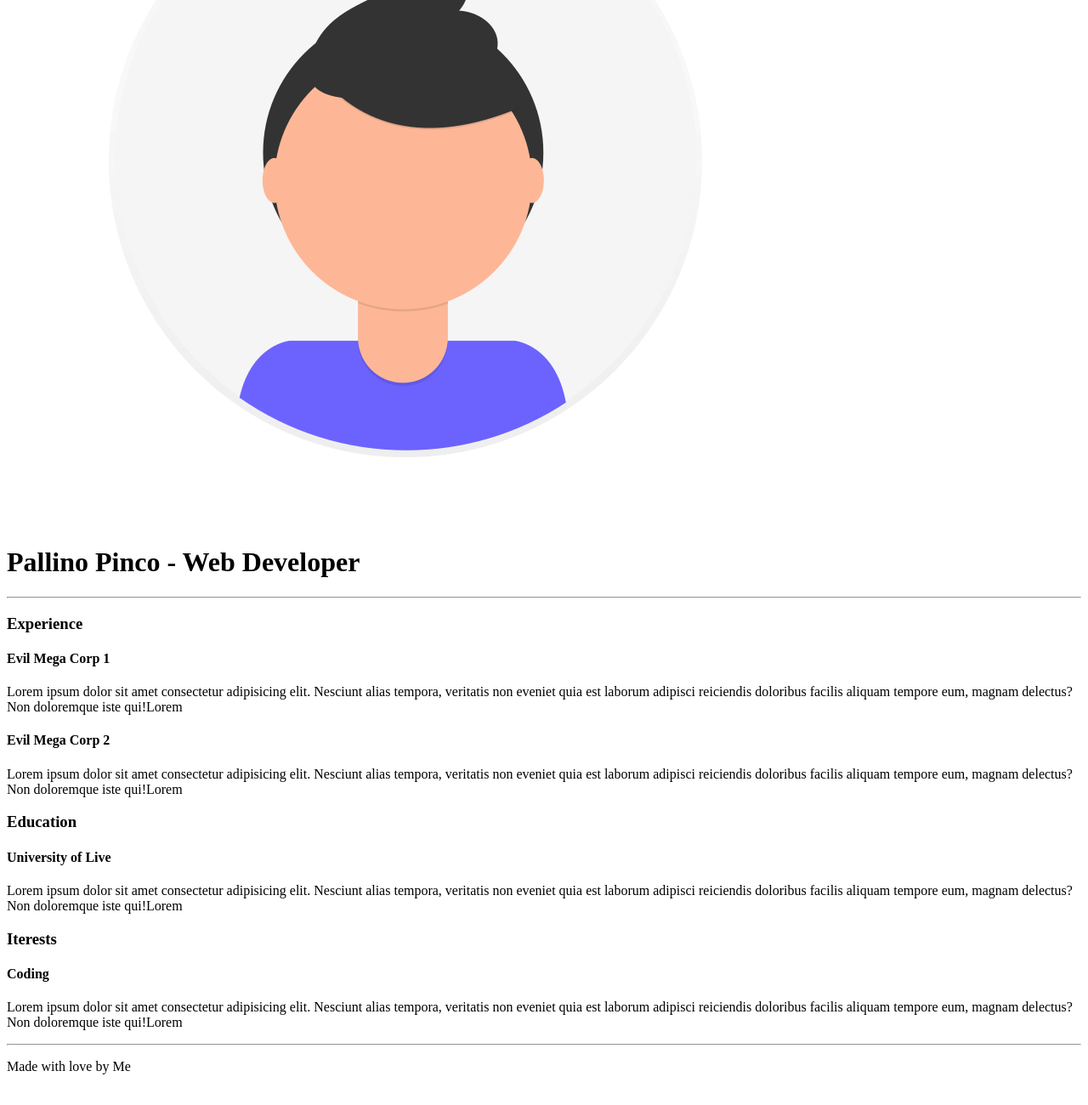
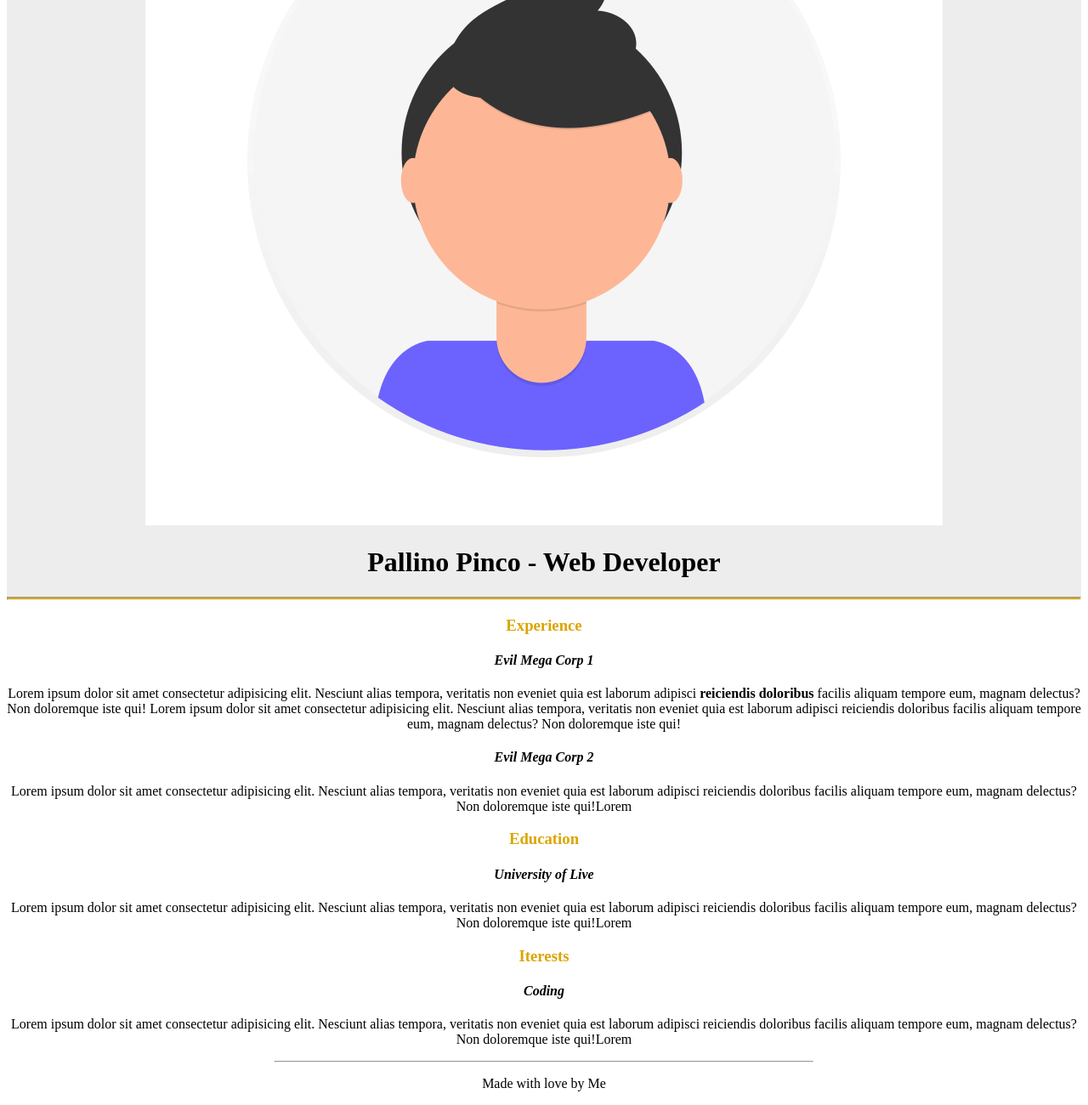
Before and after one commit to adelademarku/html-css-curriculum-vitae, a plain HTML site: page index.html in a window 1280 px wide. Shown: the part 248-1548 px from the top of the page at 85% size. Drawn offline with Linux system fonts and the light colour scheme.

Commit message:
sistemazione class

```diff
--- a/index.html
+++ b/index.html
@@ -7,21 +7,28 @@
     <meta name="viewport" content="width=device-width, initial-scale=1.0">
     <title>Document</title>
 
+    <link href="style.css" rel="stylesheet" type="text/css">
 
 </head>
 
 <body>
-    <div>
+    <div class="introduction">
+
         <img src="img\profile.png" alt="Profile">
         <h1>Pallino Pinco - Web Developer</h1>
-        <hr>
+        <hr class="endintro">
     </div>
+
     <div>
         <h3> Experience</h3>
         <h4> Evil Mega Corp 1</h4>
         <p> Lorem ipsum dolor sit amet consectetur adipisicing elit. Nesciunt alias tempora, veritatis non eveniet quia
+            est laborum adipisci <b> reiciendis doloribus </b>facilis aliquam tempore eum, magnam delectus? Non
+            doloremque iste
+            qui! Lorem ipsum dolor sit amet consectetur adipisicing elit. Nesciunt alias tempora, veritatis non eveniet
+            quia
             est laborum adipisci reiciendis doloribus facilis aliquam tempore eum, magnam delectus? Non doloremque iste
-            qui!Lorem
+            qui!
 
         </p>
         <h4> Evil Mega Corp 2</h4>
@@ -48,7 +55,7 @@
 
         </p>
 
-        <hr>
+        <hr class="fine">
     </div>
     <p>Made with love by Me</p>
 
--- a/style.css
+++ b/style.css
@@ -0,0 +1,29 @@
+body {
+    text-align: center;
+}
+
+.introduction {
+    background-color: #ededed
+}
+
+.endintro { height:2px;border-width:1;
+    color: #daa502;
+    background-color: #daa502
+}
+
+
+
+h1 {
+    font-style: normal;
+}
+
+h3 {
+    color: #daa502;
+}
+
+h4 {
+    font-style: oblique;
+}
+
+
+.fine{width:50%}
```
